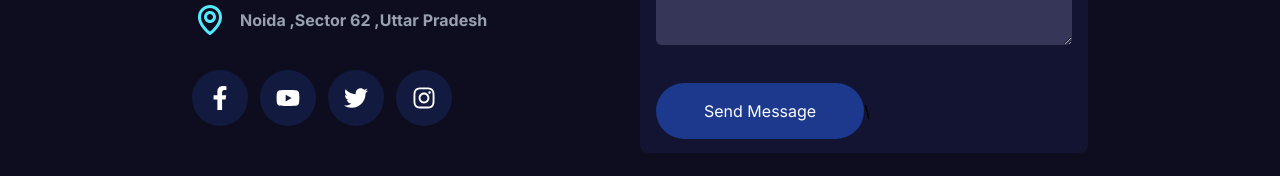
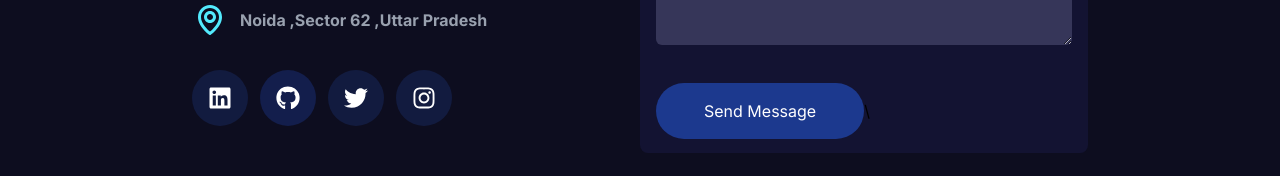
Before and after one commit to Rahul-dev02/Portfolio, a Next.js app: page / in a window 1280 px wide. Shown: the part 5496-5672 px from the top of the page. Built offline with nearby package versions, Linux system fonts and the light colour scheme.

Commit message:
social media link

```diff
--- a/components/Home/Contact/Contact.tsx
+++ b/components/Home/Contact/Contact.tsx
@@ -1,7 +1,7 @@
 import React from "react";
 import { BiEnvelope, BiMap, BiPhone } from "react-icons/bi";
 import { FaFacebookF, FaInstagram, FaTwitter, FaYoutube } from "react-icons/fa";
-import { FaTwitch } from "react-icons/fa6";
+import { FaGithub, FaLinkedin, FaTwitch } from "react-icons/fa6";
 
 const Contact = () => {
   return (
@@ -37,18 +37,26 @@ const Contact = () => {
           </div>
           {/* SOCIAL ICON  */}
           <div className="flex items-center mt-8 space-x-3">
-            <div
-              className="h-14 w-14 bg-blue-950/60  rounded-full flex items-center justify-center
-            cursor-pointer flex-col hover:bg-blue-800   transition-all duration-300"
-            >
-              <FaFacebookF className="text-white w-6 h-6" />
-            </div>
-            <div
-              className="h-14 w-14 bg-blue-950/60  rounded-full flex items-center justify-center
-            cursor-pointer flex-col hover:bg-red-600   transition-all duration-300"
-            >
-              <FaYoutube className="text-white w-6 h-6" />
-            </div>
+
+
+           <a href="https://www.linkedin.com/in/rahul-yadav-aa3918300/"
+              target="_blank"
+              rel="noopener noreferrer">
+
+             <div className="h-14 w-14 bg-blue-950/60  rounded-full flex items-center justify-center
+            cursor-pointer flex-col hover:bg-blue-800   transition-all duration-300" >
+              <FaLinkedin className="text-white w-6 h-6" /> </div>
+           </a>
+
+           <a href="https://github.com/Rahul-dev02"
+              target="_blank"
+              rel="noopener noreferrer">
+            <div className="h-14 w-14 bg-blue-900/40  rounded-full flex items-center justify-center
+            cursor-pointer flex-col hover:bg-black   transition-all duration-300" >
+                 <FaGithub className="text-white w-6 h-6" /> </div>
+            </a>
+
+
             <div
               className="h-14 w-14 bg-blue-950/60  rounded-full flex items-center justify-center
             cursor-pointer flex-col hover:bg-sky-400   transition-all duration-300"
```
